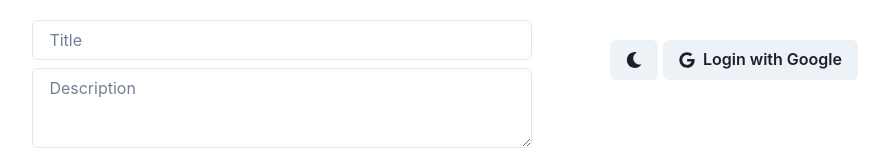
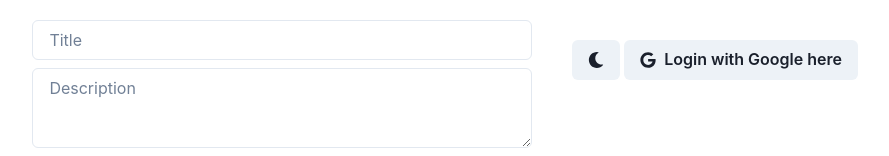
Before and after one commit to KimberlyChaparro/Week-9-10-Assignment-10, a Next.js app: page / in a window 1280 px wide. Shown: the top 156 px of the page, without its empty margins (358-1247 px from the left). Built offline with nearby package versions, Linux system fonts and the light colour scheme; no server answers.

Commit message:
changing button text test

```diff
--- a/components/Auth.jsx
+++ b/components/Auth.jsx
@@ -44,7 +44,7 @@ const Auth = () => {
             )}
             {!isLoggedIn && (
                 <Button leftIcon={<FaGoogle />} onClick={() => handleAuth()}>
-                    Login with Google
+                    Login with Google here
                 </Button>
             )}
         </Box>
```
